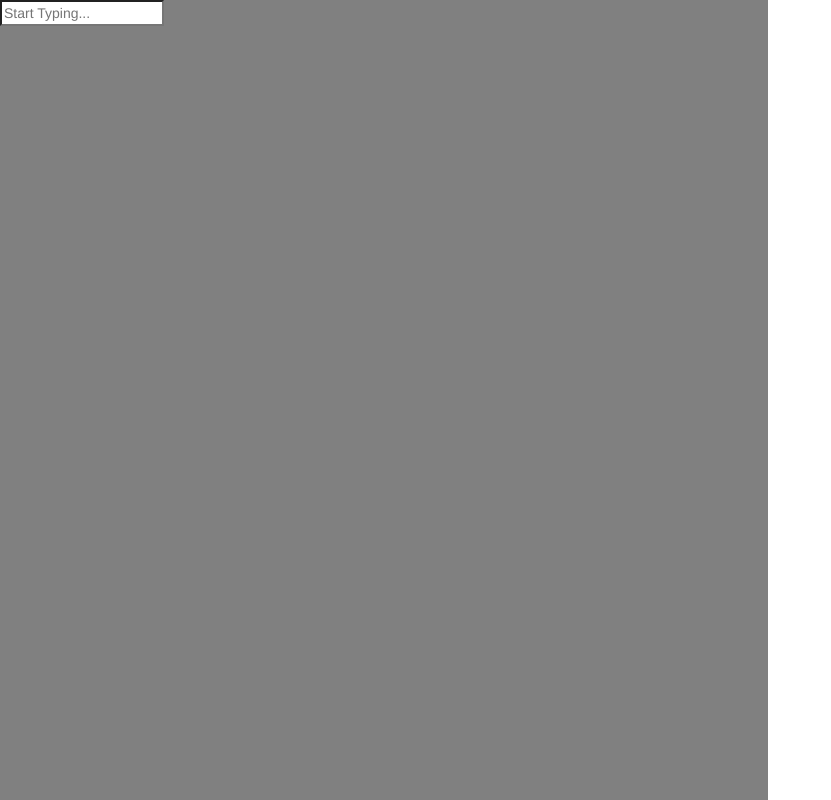
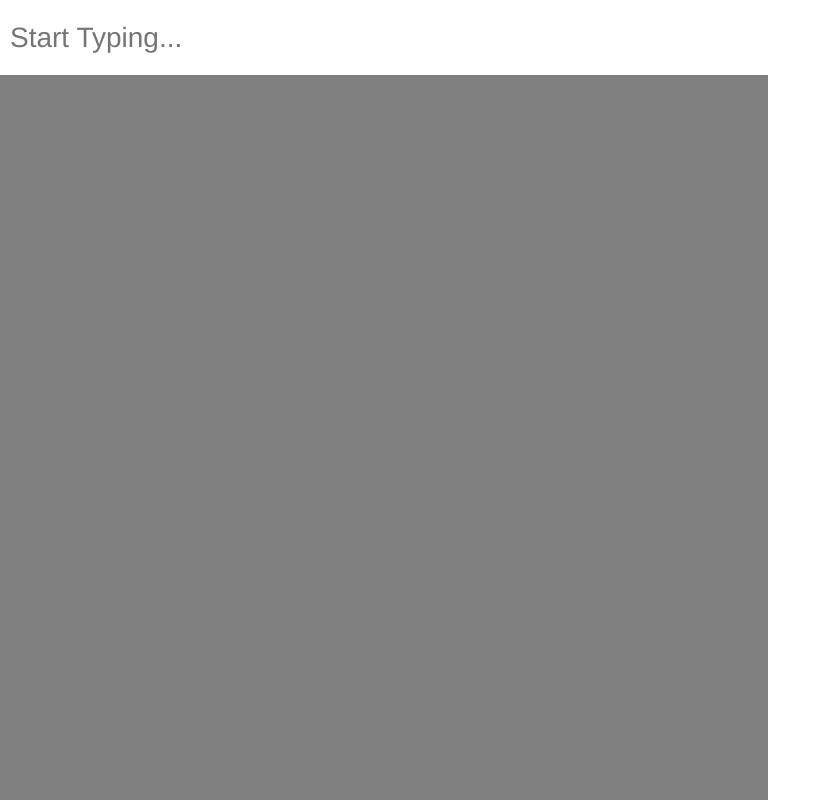
Before and after one commit to Manisureal/react-gifs, a React app: page / in a window 1280 px wide. Shown: the whole page, without its empty margins (0-831 px from the left). Built offline with nearby package versions, Linux system fonts and the light colour scheme.

Commit message:
improved scss for search bar

```diff
--- a/src/components/search-bar/search-bar.scss
+++ b/src/components/search-bar/search-bar.scss
@@ -0,0 +1,22 @@
+.search-bar {
+	display: flex;
+	justify-content:space-between;
+	align-items:center;
+	background:white;
+	span{
+		padding-left:10px;
+	}
+}
+
+input {
+	width:100%;
+	height:75px;
+	border:none;
+	padding-left:10px;
+	font-size:2em;
+	color:grey;
+}
+
+.glyphicon {
+	font-size:2.5em;
+}
```
